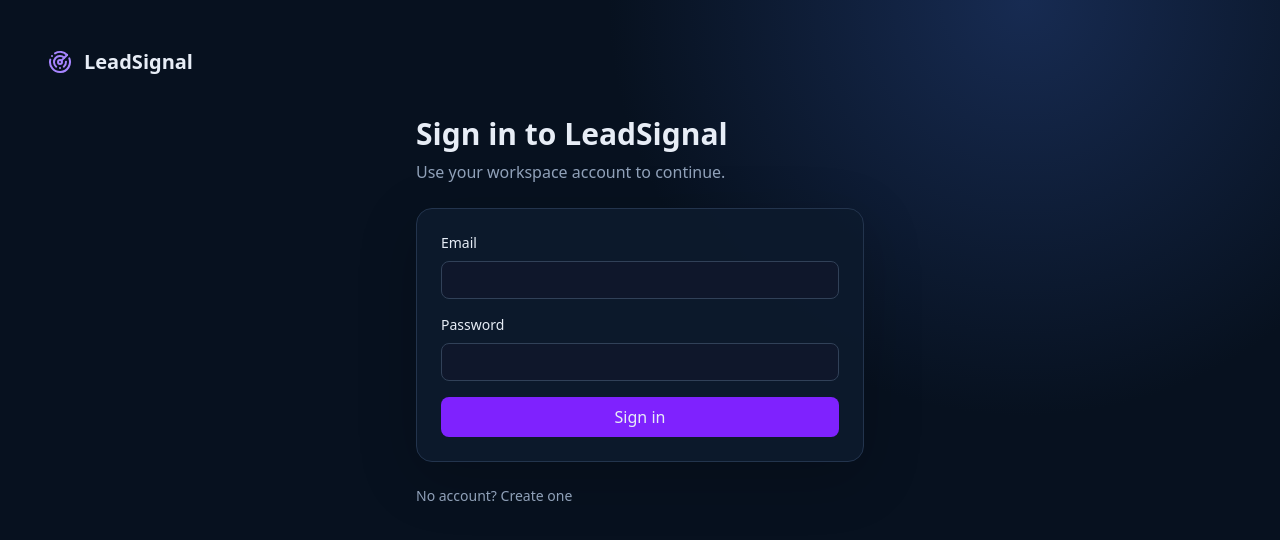
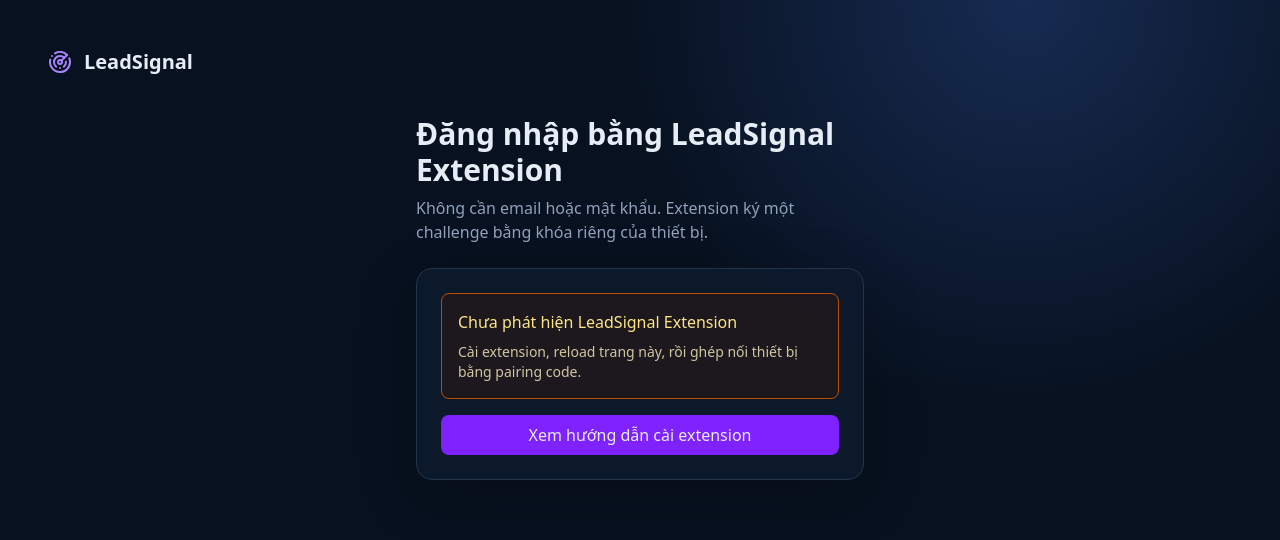
Before and after one commit to khovan123/leadsignal, a Next.js app in the folder apps/web/: page /1/login in a window 1280 px wide. Shown: the top 540 px of the page. Built offline with nearby package versions, Linux system fonts and the light colour scheme; no server answers.

Commit message:
feat(web): replace password form with extension login

```diff
--- a/apps/web/src/app/[locale]/login/page.tsx
+++ b/apps/web/src/app/[locale]/login/page.tsx
@@ -1,4 +1,13 @@
-import Link from 'next/link';
-import { loginAction } from '../auth-actions';
+import { ExtensionLoginClient } from './extension-login-client';
 
-export default async function LoginPage({params,searchParams}:{params:Promise<{locale:string}>;searchParams:Promise<{error?:string}>}){const {locale}=await params;const {error}=await searchParams;return <div className="mx-auto max-w-md space-y-6"><div><h1 className="text-3xl font-semibold">Sign in to LeadSignal</h1><p className="mt-2 text-slate-400">Use your workspace account to continue.</p></div>{error&&<div className="rounded-lg border border-red-800 bg-red-950/40 p-3 text-sm text-red-300">{decodeURIComponent(error)}</div>}<form action={loginAction} className="panel space-y-4 p-6"><input type="hidden" name="locale" value={locale}/><label className="block text-sm">Email<input name="email" type="email" required autoComplete="email" className="mt-2 w-full rounded-lg border border-slate-700 bg-slate-900 px-3 py-2"/></label><label className="block text-sm">Password<input name="password" type="password" required autoComplete="current-password" className="mt-2 w-full rounded-lg border border-slate-700 bg-slate-900 px-3 py-2"/></label><button className="w-full rounded-lg bg-violet-600 px-4 py-2 font-medium">Sign in</button></form><p className="text-sm text-slate-400">No account? <Link className="text-violet-300" href={`/${locale}/register`}>Create one</Link></p></div>}
+export default async function LoginPage({
+  params,
+  searchParams,
+}: {
+  params: Promise<{ locale: string }>;
+  searchParams: Promise<{ error?: string }>;
+}) {
+  const { locale } = await params;
+  const { error } = await searchParams;
+  return <ExtensionLoginClient locale={locale} initialError={error} />;
+}
```
